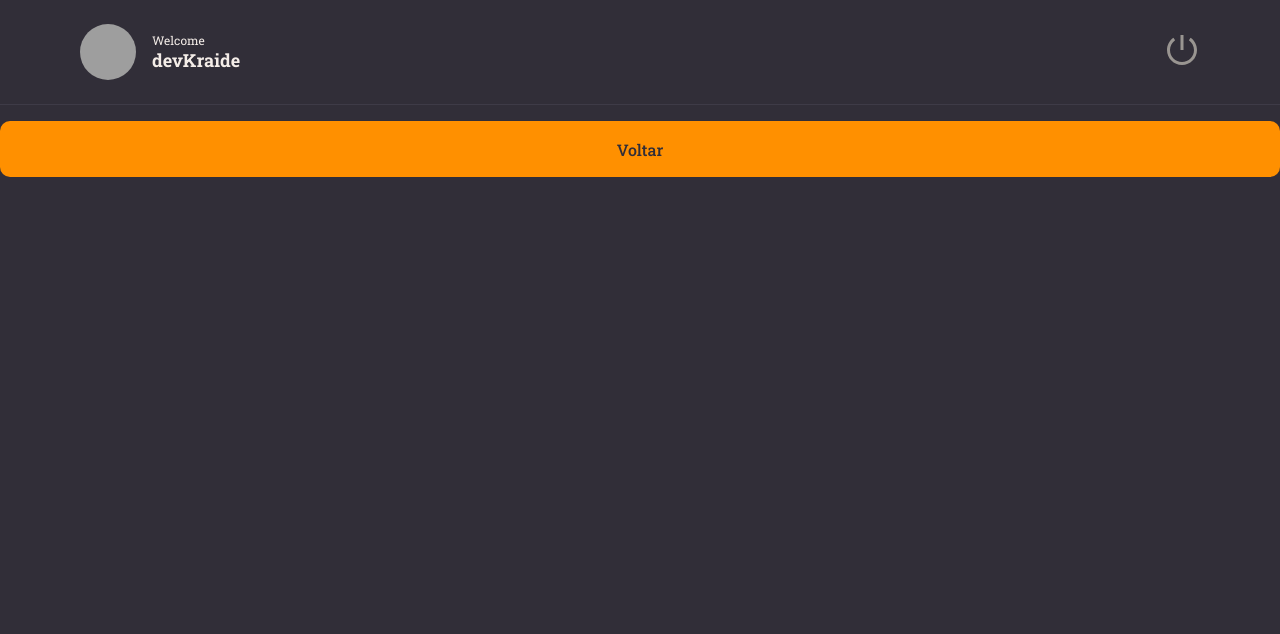
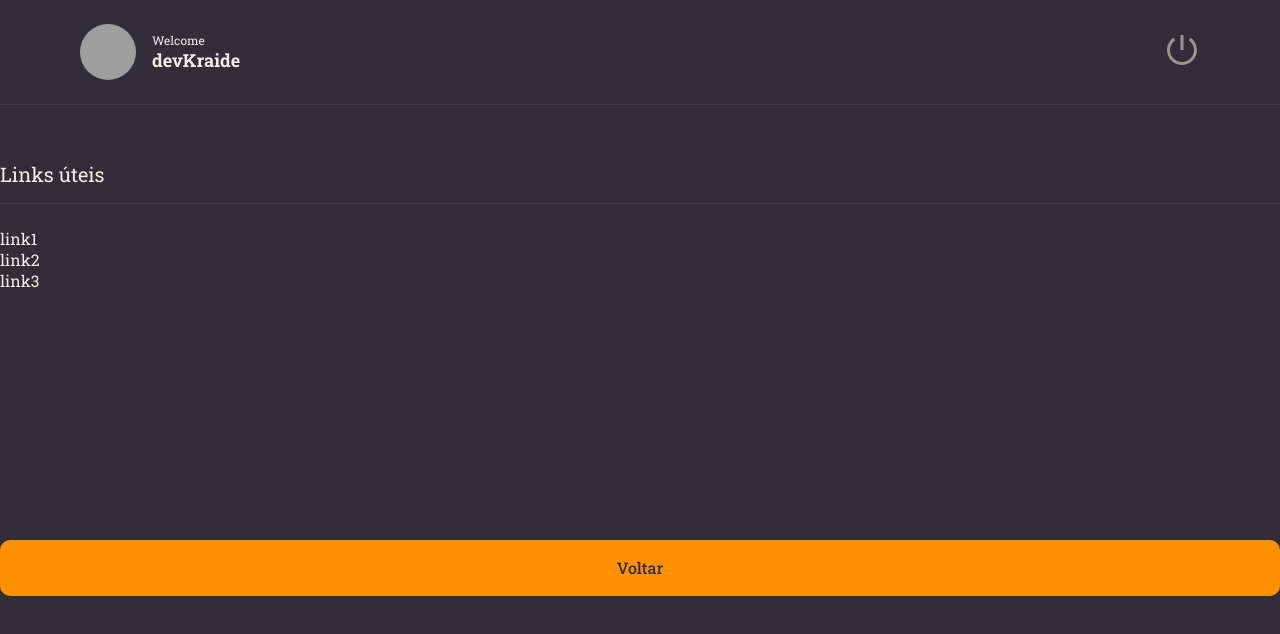
Before and after one commit to devKraide/rocketnotes, a React (Vite) app: page / in a window 1280 px wide. Shown: the top 634 px of the page. Built offline with nearby package versions, Linux system fonts and the light colour scheme; grey boxes are pictures that could not be loaded.

Commit message:
children

```diff
--- /dev/null
+++ b/src/components/Section/index.jsx
@@ -0,0 +1,19 @@
+import { SectionContainer } from './styles.js';
+
+
+
+// eslint-disable-next-line react/prop-types
+export function Section({ title, children }) {
+
+  return (
+    <SectionContainer>
+
+      <h2>{title}</h2>
+
+      {children}
+
+    </SectionContainer>
+  );
+
+
+}
--- /dev/null
+++ b/src/components/Section/styles.js
@@ -0,0 +1,20 @@
+import styled from "styled-components";
+
+export const SectionContainer = styled.section`
+
+  margin: 56px 0 28px;
+
+  > h2 {
+    border-bottom-width: 1px;
+    border-bottom-style: solid;
+    border-bottom-color: ${({ theme }) => theme.COLORS.BACKGROUND_700};
+
+    padding-bottom: 16px;
+    margin-bottom: 24px;
+
+    color: ${({ theme }) => theme.COLORS.GRAY_700};
+    font-size: 20px;
+    font-weight: 400;
+
+  }
+`;
--- a/src/pages/Details/index.jsx
+++ b/src/pages/Details/index.jsx
@@ -4,15 +4,25 @@
 import { Container } from "./styles.js";
 import { Button } from "../../components/Button";
 import { Header } from "../../components/Header";
-
+import { Section } from "../../components/Section";
 export function Details() {
 
   return (
     <Container>
-      <Header/>
-    <Button title="Voltar" />
+
+      <Header />
+
+      <Section title="Links úteis">
+        <ul>
+          <li>link1</li>
+          <li>link2</li>
+          <li>link3</li>
+        </ul>
+      </Section>
+
+      <Button title="Voltar" />
 
     </Container>
   )
 }
-<Button/>
+<Button />
```
